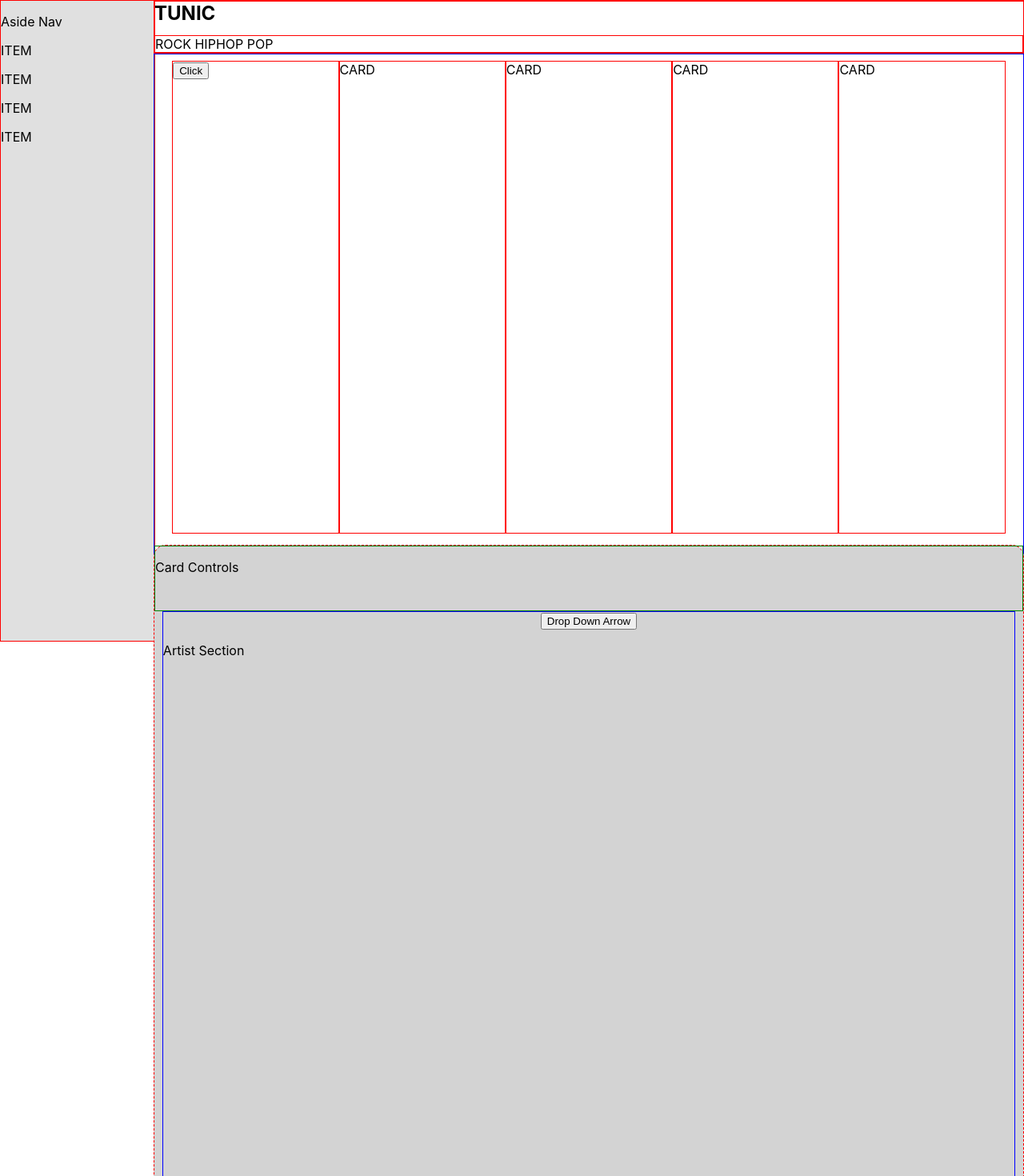
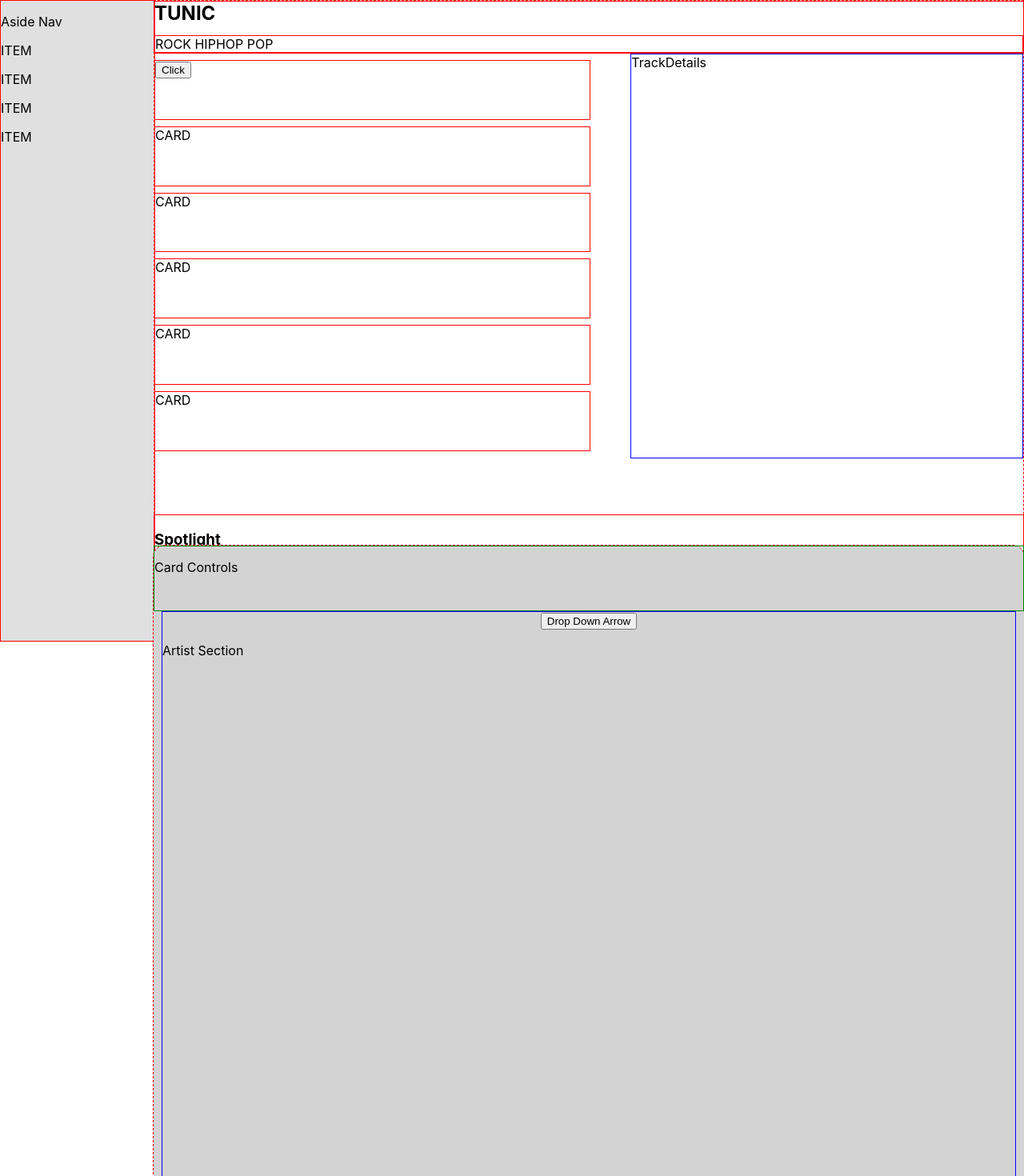
Before and after one commit to KevinKra/SoundStorm, a React (Create React App) app: page / in a window 1280 px wide. Shown: the top 1470 px of the page at 80% size. Built offline with nearby package versions, Linux system fonts and the light colour scheme; no server answers.

Commit message:
Mock out MainPage

```diff
--- a/src/components/MainPage/MainPage.js
+++ b/src/components/MainPage/MainPage.js
@@ -11,6 +11,7 @@ export default class MainPage extends Component {
             <nav>ROCK HIPHOP POP</nav>
           </header>
           <section className="CardBoard">
+            <div className="TrackList">
               <article className="Card">
                 <button>Click</button>
               </article>
@@ -18,6 +19,27 @@ export default class MainPage extends Component {
               <article className="Card">CARD</article>
               <article className="Card">CARD</article>
               <article className="Card">CARD</article>
+              <article className="Card">CARD</article>
+            </div>
+            <section className="TrackDetails">TrackDetails</section>
+          </section>
+          <section className="SupportContent">
+            <h1>Spotlight</h1>
+            <div className="Genres">
+              <article className="Genre">GENRE 1</article>
+              <article className="Genre">GENRE 2</article>
+              <article className="Genre">GENRE 3</article>
+              <article className="Genre">GENRE 4</article>
+            </div>
+          </section>
+          <section className="SupportContent">
+            <h1>Spotlight 2</h1>
+            <div className="Genres">
+              <article className="Genre">GENRE 1</article>
+              <article className="Genre">GENRE 2</article>
+              <article className="Genre">GENRE 3</article>
+              <article className="Genre">GENRE 4</article>
+            </div>
           </section>
           <section className="SupportPage">
             <section className="CardControls">
--- a/src/components/MainPage/MainPage.scss
+++ b/src/components/MainPage/MainPage.scss
@@ -3,7 +3,7 @@
   flex-direction: column;
   align-items: center;
   position: relative;
-  border: 1px solid red;
+  border: 1px dashed red;
   min-height: 100vh;
   max-width: 85vw;
   margin-left: 15vw;
@@ -26,24 +26,58 @@
 
 .CardBoard {
   display: flex;
-  justify-content: center;
-  border: 1px solid blue;
-  height: 92vh;
+  justify-content: space-between;
+  // flex-direction: column;
+  // border: 2px solid blue;
+  height: 70vh;
+  margin-bottom: 1rem;
   width: 100%;
+  .TrackList {
+    // border: 1px solid green;
+    height: 100%;
+    width: 50%;
+  }
+  .TrackDetails {
+    position: relative;
+    transform: translateX(0%);
+    border: 1px solid blue;
+    width: 45%;
+    height: 90%;
+  }
   .Card {
     margin-top: 0.5rem;
     border: 1px solid red;
-    width: 19%;
-    height: 80%;
+    width: 100%;
+    height: 13%;
+  }
+}
+
+.SupportContent {
+  border: 1px solid red;
+  width: 100%;
+}
+.Genres {
+  display: flex;
+  justify-content: space-evenly;
+  border: 1px solid red;
+  width: 100%;
+  h1 {
+    display: block;
+    border: 1px solid red;
+  }
+  .Genre {
+    border: 1px solid blue;
+    height: 350px;
+    width: 300px;
   }
 }
 
 .SupportPage {
-  position: absolute;
+  position: fixed;
   border: 1px dashed red;
   border-radius: 15px 15px 0 0;
   background: lightgrey;
-  width: 100%;
+  width: 85%;
   margin: 0 auto;
   transform: translateY(85vh);
   .CardControls {
```
Lines whose indentation alone changed are shown as unchanged.
